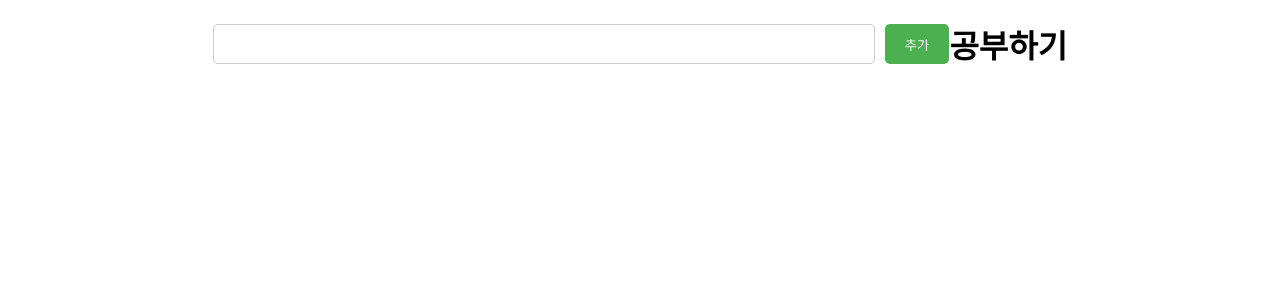
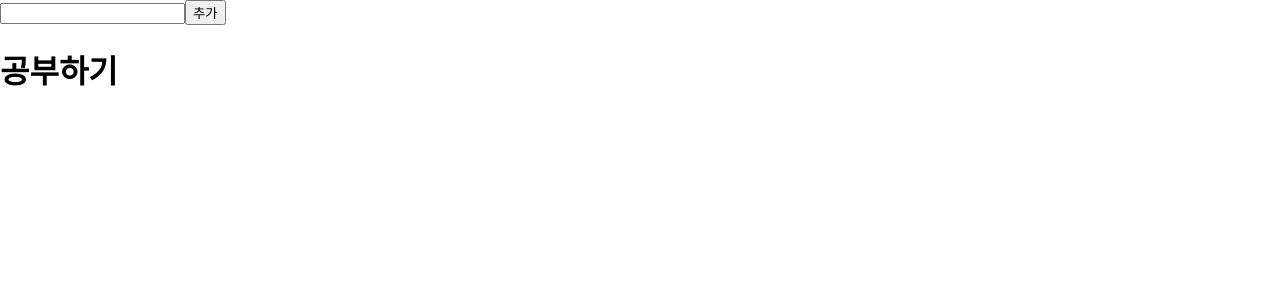
Before and after one commit to rammakasty/todolist, a React (Create React App) app: page / in a window 1280 px wide. Shown: the top 300 px of the page. Built offline with nearby package versions, Linux system fonts and the light colour scheme.

Commit message:
feat: todoitem css

```diff
--- a/src/App.css
+++ b/src/App.css
@@ -1,24 +1,5 @@
-input[type='text'] {
-    width: 50%;
-    padding: 10px;
-    font-size: 16px;
-    margin-right: 10px;
-    border: 1px solid #ccc;
-    border-radius: 5px;
+.todo-item {
+    width: 300px;
+    height: 50px;
+    border: 1px solid lightblue;
 }
-
-button {
-    height: 40px;
-    padding: 10px 20px;
-    background-color: #4caf50;
-    color: #fff;
-    border: none;
-    border-radius: 5px;
-    cursor: pointer;
-}
-
-main {
-    display: flex;
-    justify-content: center;
-    align-items: center;
-}
```
